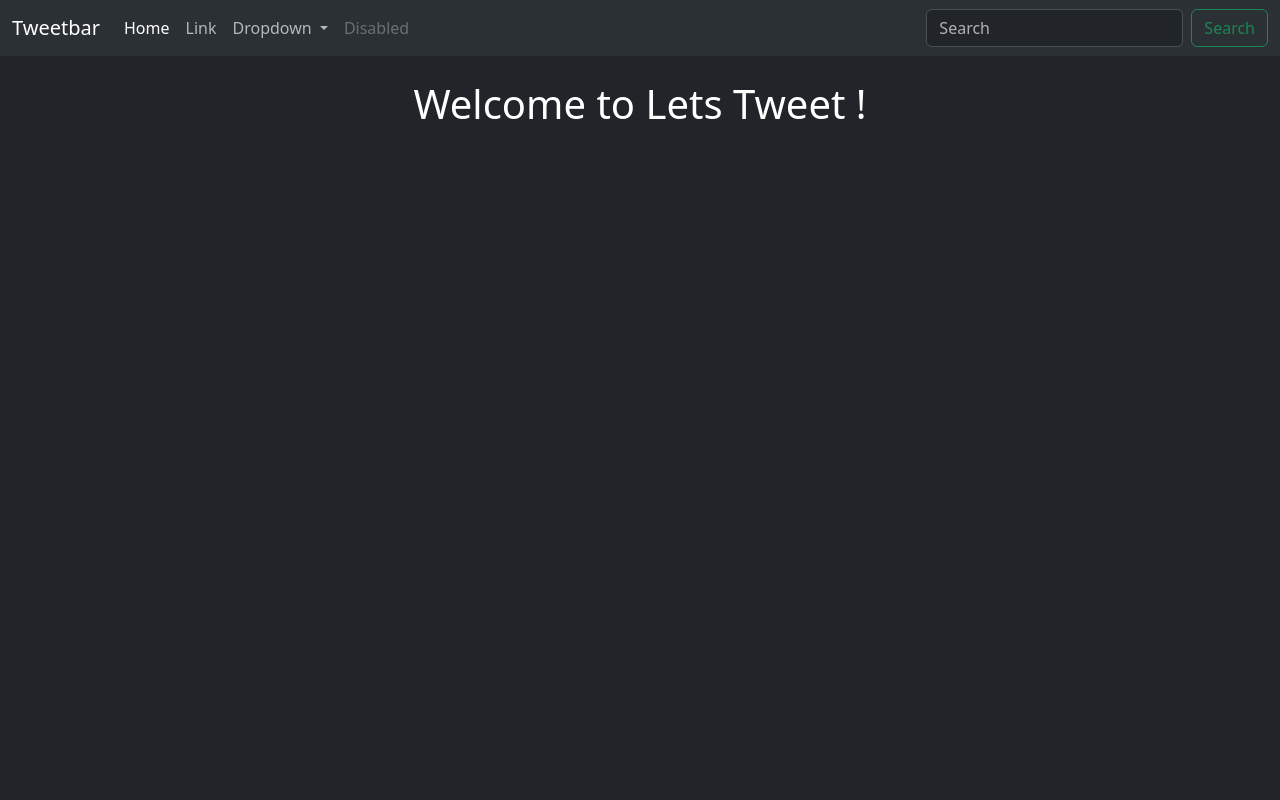
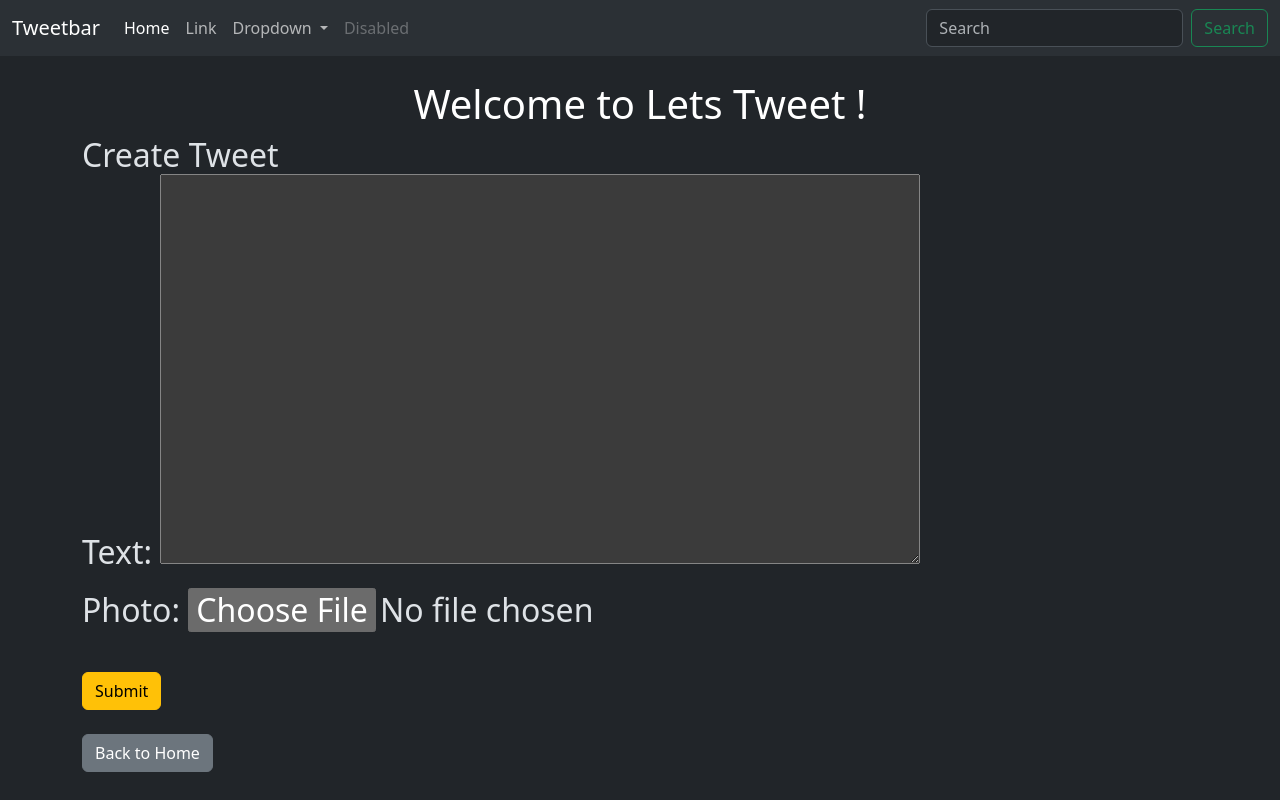
Before and after one commit to abhimishra01/lets-tweet, a Django app: page /tweet/create/ in a window 1280 px wide. Run offline with Django 5.2, Linux system fonts and the light colour scheme.

Commit message:
feat: add tweet_form logic to create/edit a tweet

```diff
--- a/letstweet/tweetapp/templates/tweet_form.html
+++ b/letstweet/tweetapp/templates/tweet_form.html
@@ -1,4 +1,16 @@
 {% extends "layout.html" %} {% block title %} Lets Tweet ! {% endblock %}
 {%block content %}
 <h1 class="text-center text-white mt-4">Welcome to Lets Tweet !</h1>
+
+<h2>
+  {% if form.instance.pk %} Edit Tweet {% else %} Create Tweet {% endif %}
+
+  <form method="post" enctype="multipart/form-data" class="form">
+    {% csrf_token %} {{ form.as_p }}
+    <button type="submit" class="btn btn-warning mt-4">Submit</button>
+  </form>
+  <a href="{% url 'tweet_list' %}" class="btn btn-secondary mt-4"
+    >Back to Home</a
+  >
+</h2>
 {% endblock %}
```
Also changed, not shown: letstweet/media/tweet_photos/c82fe4a0-6e1a-49f5-82c0-b49cae727d81-1658987707052.webp (added), letstweet/media/tweet_photos/rsz-1rsz-gojo-arrives-late-anime-20221013031428.webp (added).
